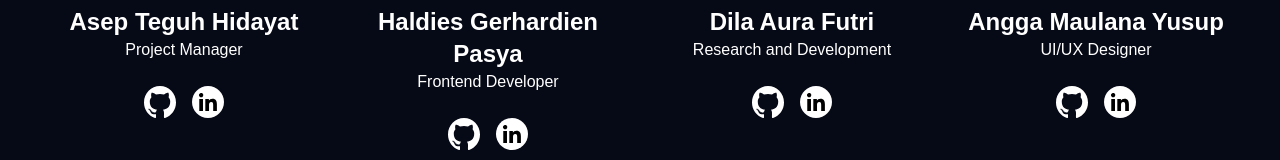
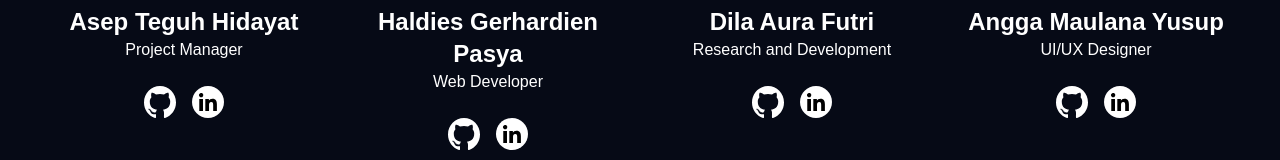
Before and after one commit to belum-ada-nama/Panduan-skripsi, a React (Vite) app: page / in a window 1280 px wide. Shown: the part 9416-9576 px from the top of the page. Built offline with nearby package versions, Linux system fonts and the light colour scheme.

Commit message:
fix: update role of Haldies Gerhardien Pasya from Frontend Developer to Web Developer

```diff
--- a/src/components/DevTeam.tsx
+++ b/src/components/DevTeam.tsx
@@ -16,7 +16,7 @@ function DevTeam() {
         },
         {
             name: 'Haldies Gerhardien Pasya',
-            role: 'Frontend Developer',
+            role: 'Web Developer',
             imageUrl: ProfilHaldies,
             github: 'https://github.com/haldies',
             linkedin: 'https://linkedin.com/in/haldies',
```
